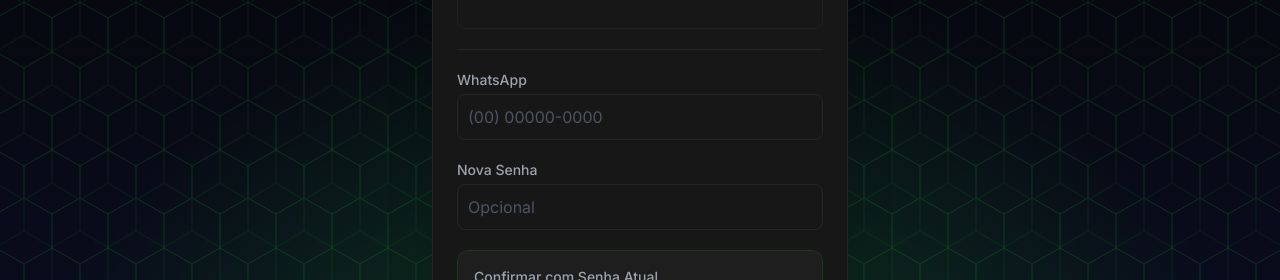
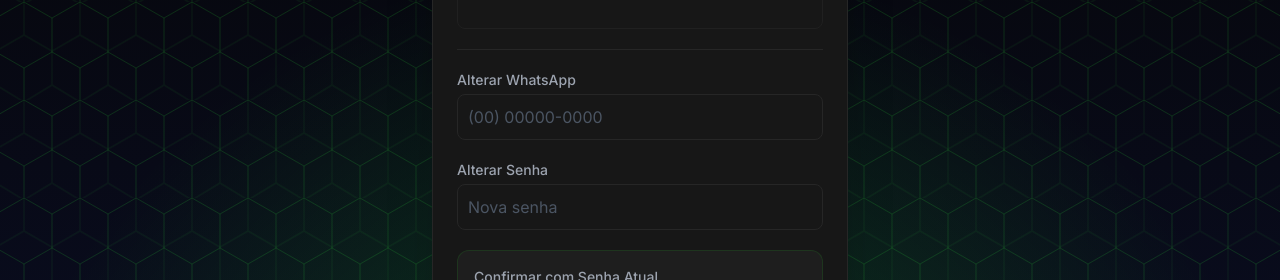
Before and after one commit to LypE-X/Arena-Clans-official, a Next.js app: page /edit-profile in a window 1280 px wide. Shown: the part 292-572 px from the top of the page. Built offline with nearby package versions, Linux system fonts and the light colour scheme; no server answers.

Commit message:
change the text of inputs in the registration editing profile

```diff
--- a/app/edit-profile/page.tsx
+++ b/app/edit-profile/page.tsx
@@ -84,16 +84,16 @@ export default function EditProfilePage() {
                     <div className="h-px bg-dark-800 my-6"></div>
 
                     <Input
-                        label="WhatsApp"
+                        label="Alterar WhatsApp"
                         placeholder="(00) 00000-0000"
                         value={formData.phone}
                         onChange={(e: any) => setFormData({ ...formData, phone: e.target.value })}
                     />
 
                     <Input
-                        label="Nova Senha"
+                        label="Alterar Senha"
                         type="password"
-                        placeholder="Opcional"
+                        placeholder="Nova senha"
                         value={formData.newPassword}
                         onChange={(e: any) => setFormData({ ...formData, newPassword: e.target.value })}
                     />
```
